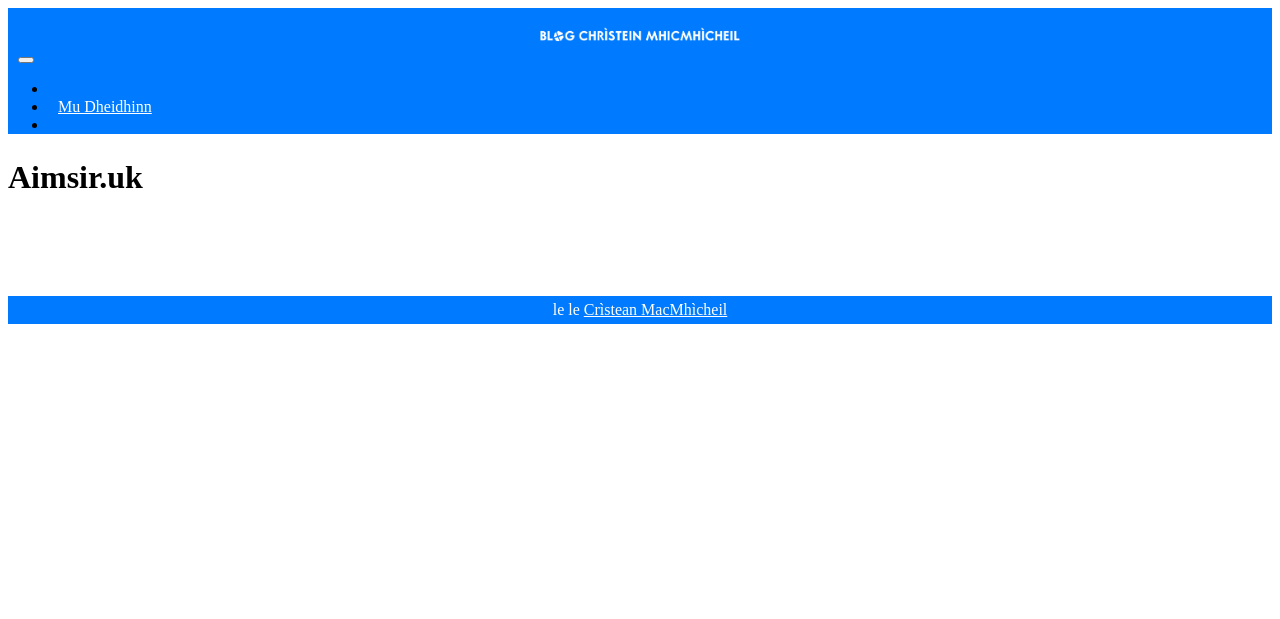
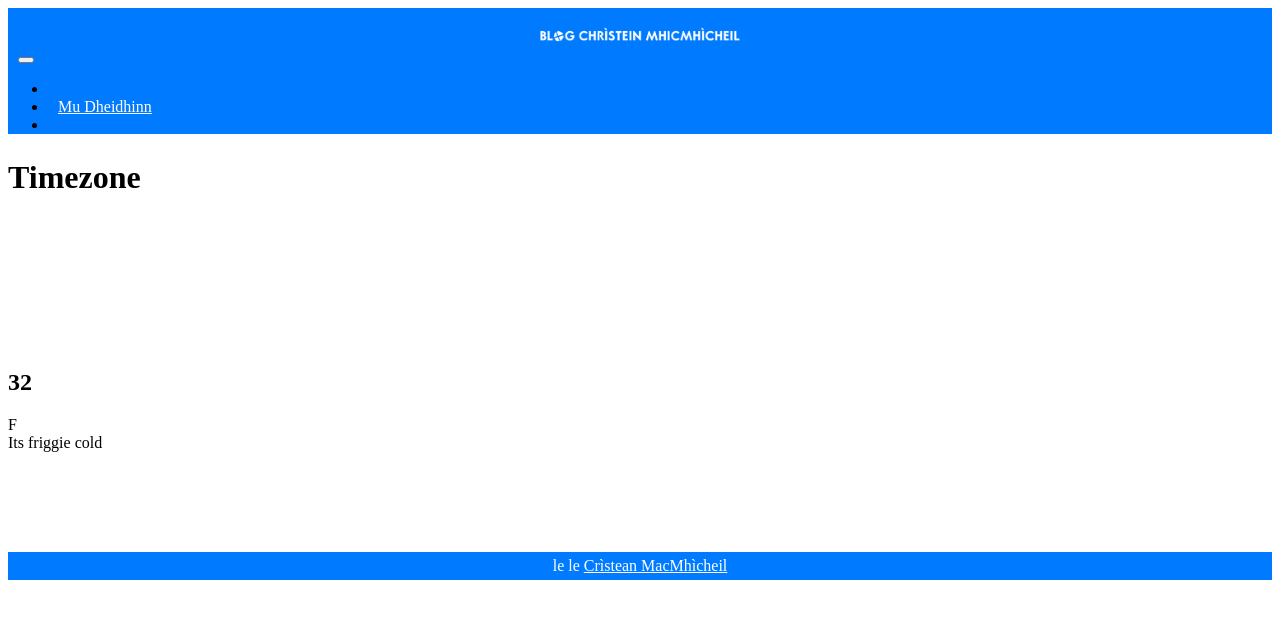
Before and after one commit to angeidheal/aimsir, a Jekyll site: the page built from index.html, in a window 1280 px wide. Shown: the top 619 px of the page. Built offline with Jekyll 4.4.1, drawn with Linux system fonts in a browser that asks for light colours; a script that is not in the unit is left out.

Commit message:
Update index.html

```diff
--- a/index.html
+++ b/index.html
@@ -3,8 +3,14 @@ layout: default
 title: Dachaigh
 ---
 
-<div class="container">
-  <div class="row">
-    <h1>Aimsir.uk</h1>
-  </div>
+<div class="location">
+    <h1 class="location-timezone">Timezone</h1>
+    <canvas class="icon" width="128" height="128"></canvas>
 </div>
+<div class="temperature">
+    <div class="degree-section">
+        <h2 class="temperature-degree">32</h2>
+        <span>F</span>
+    </div>
+    <div class="temperature-description">Its friggie cold</div>
+</div>
```
